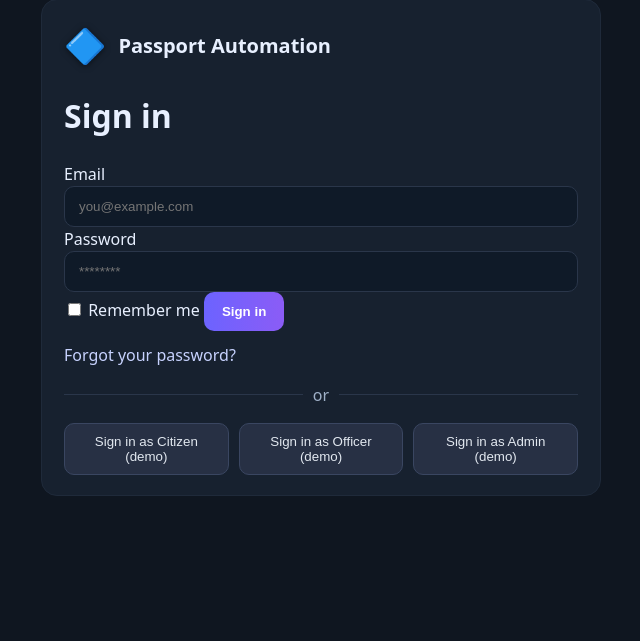
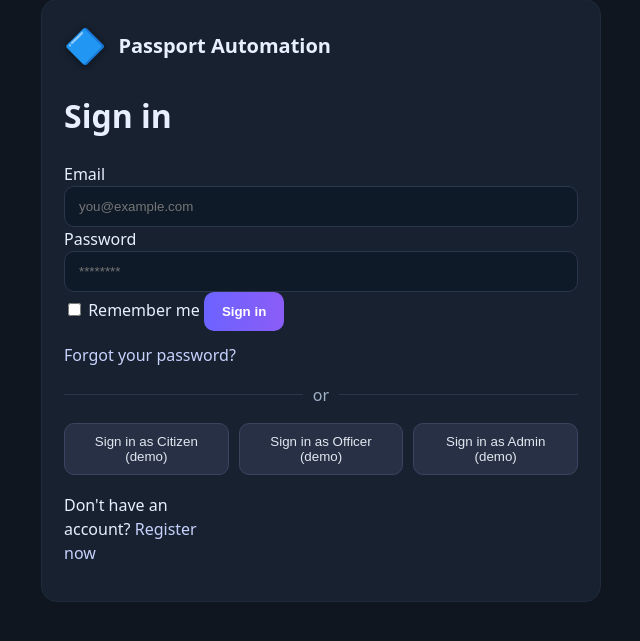
Before and after one commit to RoniEbrarKevibeden/pasaport_otomasyonu_PRO_FINAL, a Flask app: page /login in a window 1280 px wide. Shown: the part 94-735 px from the top of the page, without its empty margins (319-959 px from the left). Run offline with Flask 3, Linux system fonts and the light colour scheme.

Commit message:
Update login.html

```diff
--- a/templates/login.html
+++ b/templates/login.html
@@ -16,6 +16,7 @@
     <form method="post">{{ form.csrf_token }}<input type="hidden" name="demo" value="citizen"><button class="btn-ghost">Sign in as Citizen (demo)</button></form>
     <form method="post">{{ form.csrf_token }}<input type="hidden" name="demo" value="officer"><button class="btn-ghost">Sign in as Officer (demo)</button></form>
     <form method="post">{{ form.csrf_token }}<input type="hidden" name="demo" value="admin"><button class="btn-ghost">Sign in as Admin (demo)</button></form>
+    <p style="margin-top:8px">Don't have an account? <a href="{{ url_for('main.register') }}">Register now</a></p>
   </div>
 </div>
 {% endblock %}
```
